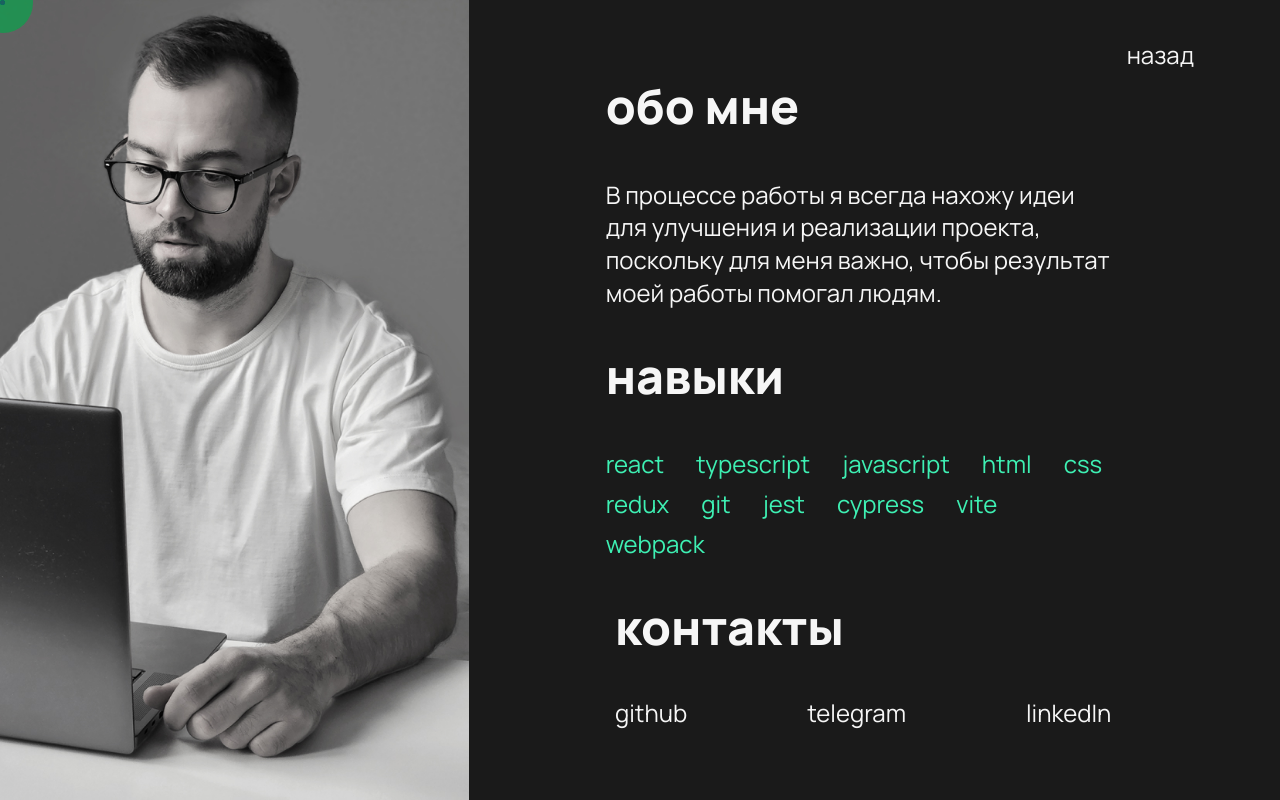
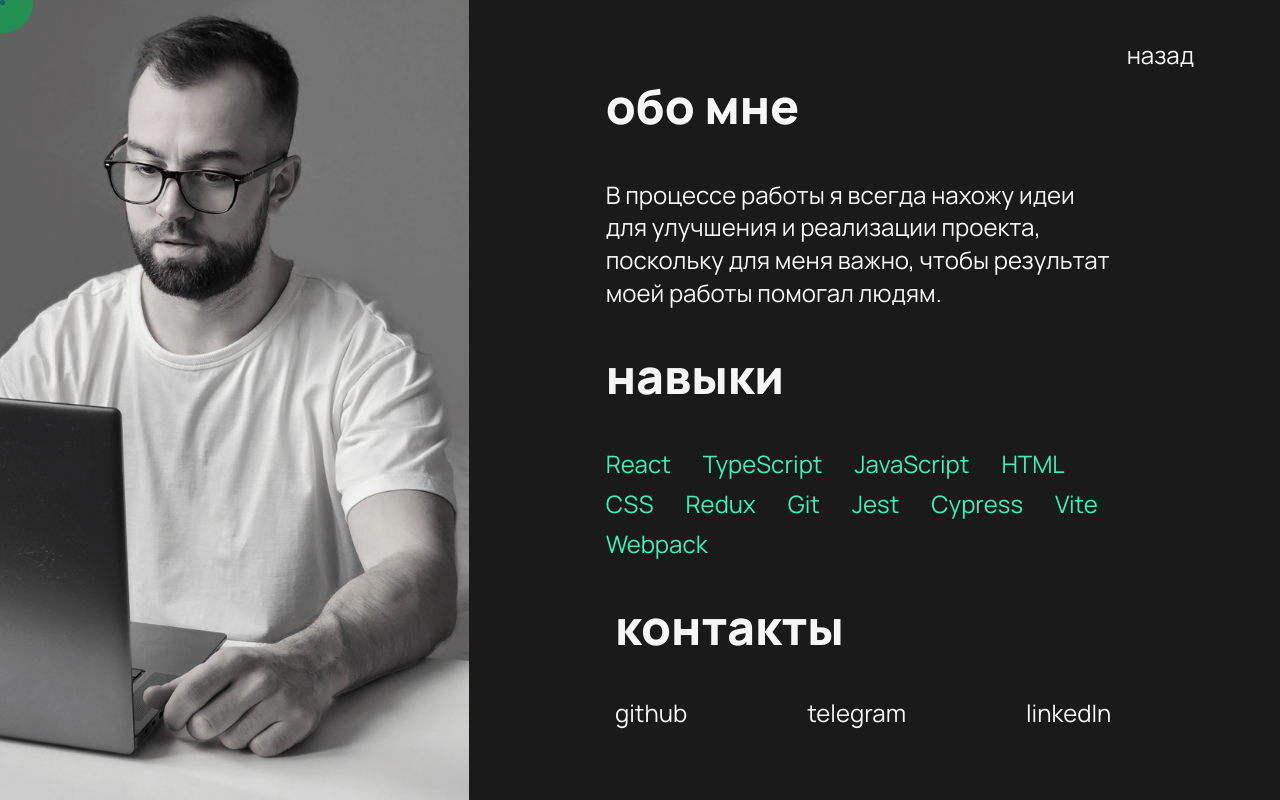
Before and after one commit to AndStrel/MyBuisnessCard, a React (Vite) app: page /about in a window 1280 px wide. Built offline with nearby package versions, Linux system fonts and the light colour scheme.

Commit message:
add animation text

```diff
--- a/src/components/ui/carouselNew/carouselNew.module.scss
+++ b/src/components/ui/carouselNew/carouselNew.module.scss
@@ -13,7 +13,6 @@
   white-space: nowrap;
   overflow: hidden;
   width: 100%;
-
 
   &__wordContainer {
     display: flex;
--- a/src/components/ui/pages/aboutPage/aboutPageUI.tsx
+++ b/src/components/ui/pages/aboutPage/aboutPageUI.tsx
@@ -1,11 +1,16 @@
 import clsx from 'clsx';
 import style from './aboutPageUI.module.scss';
 import { Link } from 'react-router-dom';
+
 interface AboutPageUIProps {
-  hanleClick: () => void;
+  handleClick: () => void;
+  skillRefs: { [key: string]: React.RefObject<HTMLLIElement> };
 }
 
-export const AboutPageUI: React.FC<AboutPageUIProps> = ({ hanleClick }) => {
+export const AboutPageUI: React.FC<AboutPageUIProps> = ({
+  handleClick,
+  skillRefs,
+}) => {
   return (
     <div id="about" className={style.about}>
       <div className={style.main}>
@@ -29,17 +34,13 @@ export const AboutPageUI: React.FC<AboutPageUIProps> = ({ hanleClick }) => {
             <div className={clsx(style.container, style.stack)}>
               <h2 className={clsx(style.stack__title)}>навыки</h2>
               <ul className={clsx(style.stack__list)}>
-                <li className={clsx(style.stack__item)}>react</li>
-                <li className={clsx(style.stack__item)}>typescript</li>
-                <li className={clsx(style.stack__item)}>javascript</li>
-                <li className={clsx(style.stack__item)}>html</li>
-                <li className={clsx(style.stack__item)}>css</li>
-                <li className={clsx(style.stack__item)}>redux</li>
-                <li className={clsx(style.stack__item)}>git</li>
-                <li className={clsx(style.stack__item)}>jest</li>
-                <li className={clsx(style.stack__item)}>cypress</li>
-                <li className={clsx(style.stack__item)}>vite</li>
-                <li className={clsx(style.stack__item)}>webpack</li>
+                {Object.entries(skillRefs).map(([key, ref]) => (
+                  <li
+                    key={key}
+                    className={clsx(style.stack__item)}
+                    ref={ref}
+                  ></li>
+                ))}
               </ul>
             </div>
             <div className={clsx(style.container, style.contacts)}>
@@ -60,7 +61,7 @@ export const AboutPageUI: React.FC<AboutPageUIProps> = ({ hanleClick }) => {
             </div>
           </div>
           <div className={style.content__buttonContainer}>
-            <button onClick={hanleClick}>назад</button>
+            <button onClick={handleClick}>назад</button>
           </div>
         </div>
       </div>
--- a/src/pages/aboutPage/aboutPage.tsx
+++ b/src/pages/aboutPage/aboutPage.tsx
@@ -1,11 +1,72 @@
 import { AboutPageUI } from '@ui/pages';
+import { useEffect, useRef } from 'react';
 import { useNavigate } from 'react-router-dom';
+import { gsap } from 'gsap';
+import { TextPlugin } from 'gsap/TextPlugin';
+
+gsap.registerPlugin(TextPlugin);
+type SkillKeys =
+  | 'react'
+  | 'ts'
+  | 'js'
+  | 'html'
+  | 'css'
+  | 'redux'
+  | 'git'
+  | 'jest'
+  | 'cypress'
+  | 'vite'
+  | 'webpack';
 
 export const AboutPage: React.FC = () => {
+  const skillRefs: Record<SkillKeys, React.RefObject<HTMLLIElement>> = {
+    react: useRef<HTMLLIElement>(null),
+    ts: useRef<HTMLLIElement>(null),
+    js: useRef<HTMLLIElement>(null),
+    html: useRef<HTMLLIElement>(null),
+    css: useRef<HTMLLIElement>(null),
+    redux: useRef<HTMLLIElement>(null),
+    git: useRef<HTMLLIElement>(null),
+    jest: useRef<HTMLLIElement>(null),
+    cypress: useRef<HTMLLIElement>(null),
+    vite: useRef<HTMLLIElement>(null),
+    webpack: useRef<HTMLLIElement>(null),
+  };
+
+  const skills: { key: SkillKeys; text: string }[] = [
+    { key: 'react', text: 'React' },
+    { key: 'ts', text: 'TypeScript' },
+    { key: 'js', text: 'JavaScript' },
+    { key: 'html', text: 'HTML' },
+    { key: 'css', text: 'CSS' },
+    { key: 'redux', text: 'Redux' },
+    { key: 'git', text: 'Git' },
+    { key: 'jest', text: 'Jest' },
+    { key: 'cypress', text: 'Cypress' },
+    { key: 'vite', text: 'Vite' },
+    { key: 'webpack', text: 'Webpack' },
+  ];
+
   const navigate = useNavigate();
   const goHome = () => {
     navigate('/home');
   };
 
-  return <AboutPageUI hanleClick={goHome} />;
+  useEffect(() => {
+    const timeline = gsap.timeline();
+    skills.forEach(({ key, text }) => {
+      const ref = skillRefs[key];
+      if (ref?.current) {
+        ref.current.textContent = text;
+        gsap.set(ref.current, { opacity: 0 });
+        timeline.fromTo(
+          ref.current,
+          { opacity: 0, text: '' },
+          { opacity: 1, duration: 0.5, text },
+        );
+      }
+    });
+  }, []);
+
+  return <AboutPageUI handleClick={goHome} skillRefs={skillRefs} />;
 };
```
